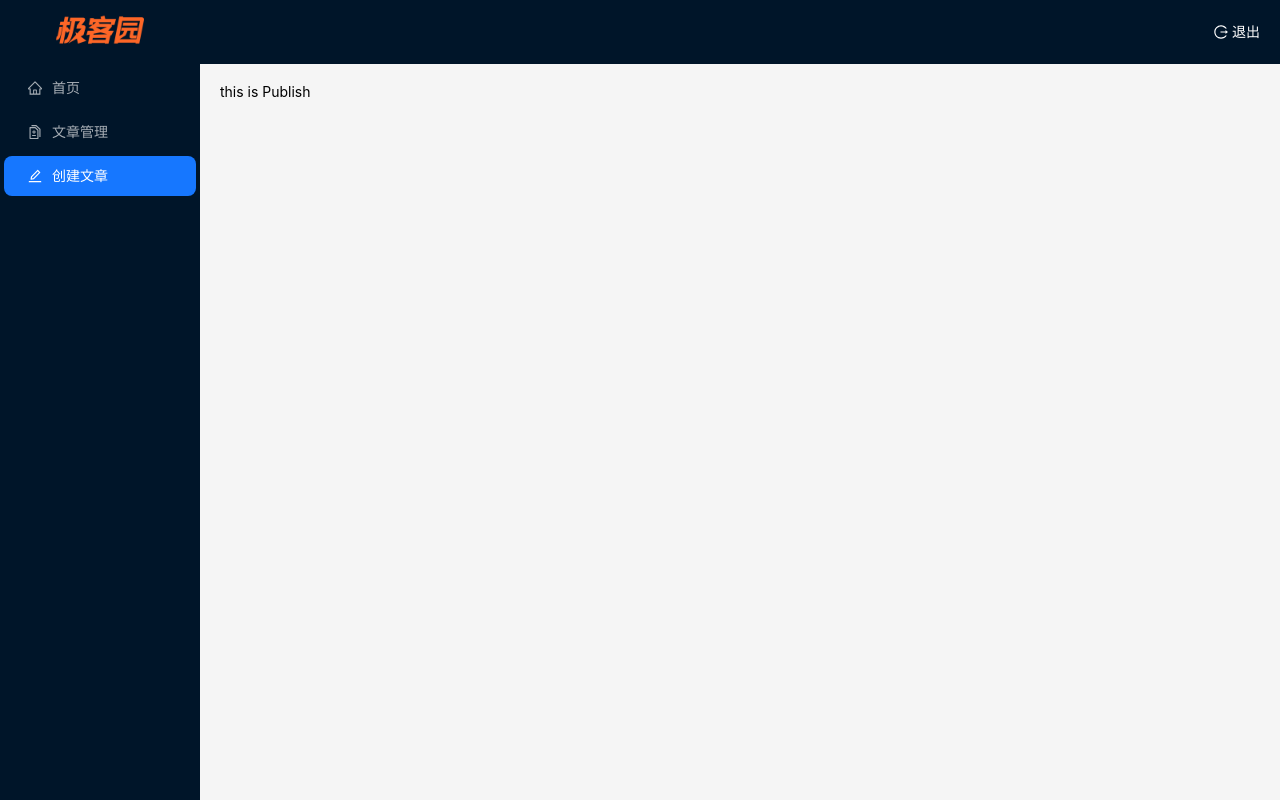
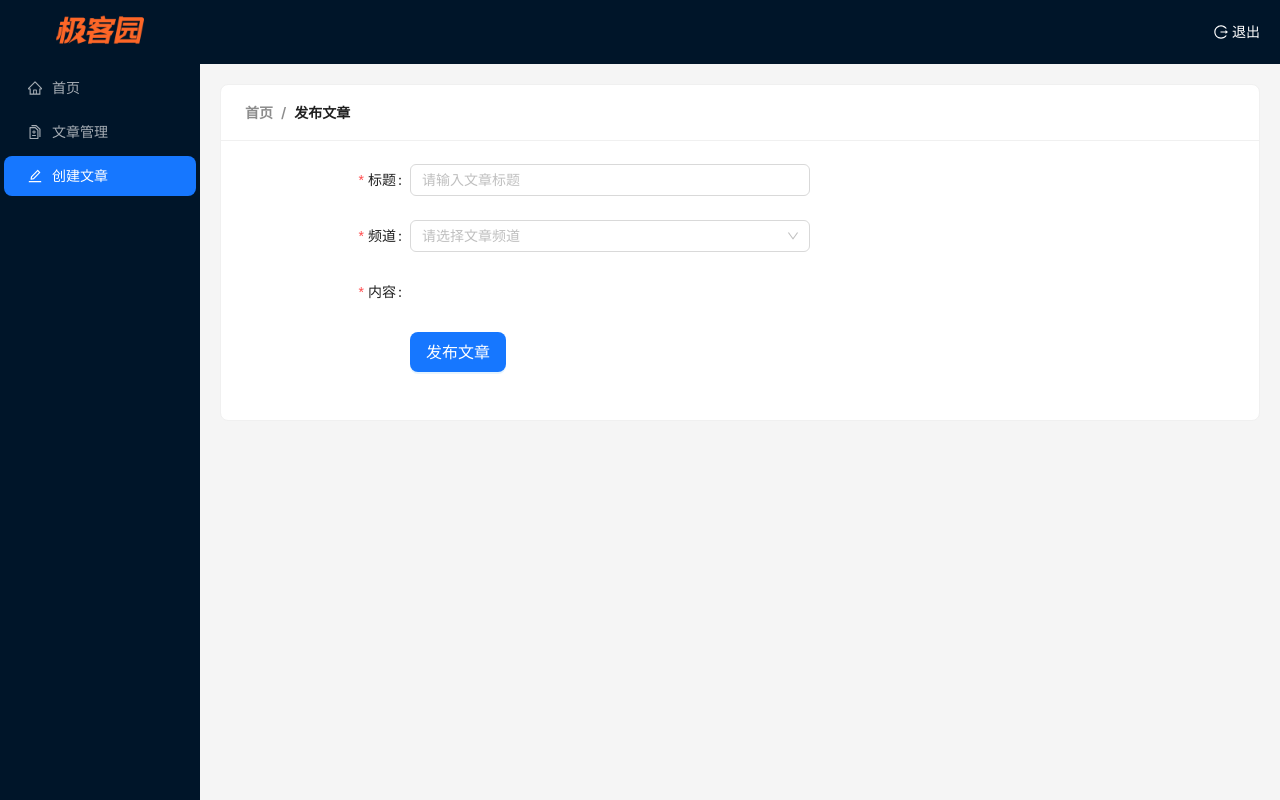
Before and after one commit to lgxssssss/react_jike, a React (Create React App) app in the folder react-booksell/: page /publish in a window 1280 px wide. Built offline with nearby package versions, Linux system fonts and the light colour scheme; no server answers; sample sign-in values are in the browser's storage.

Commit message:
发布文章结构搭建

```diff
--- a/react-booksell/src/pages/Publish/index.js
+++ b/react-booksell/src/pages/Publish/index.js
@@ -1,5 +1,70 @@
-const Publish = () =>{
-    return <div>this is Publish</div>
-}
+import {
+    Card,
+    Breadcrumb,
+    Form,
+    Button,
+    Radio,
+    Input,
+    Upload,
+    Space,
+    Select
+  } from 'antd'
+  import { PlusOutlined } from '@ant-design/icons'
+  import { Link } from 'react-router-dom'
+  import './index.scss'
+  const { Option } = Select
 
-export default Publish
+  const Publish = () => {
+    return (
+      <div className="publish">
+        <Card
+          title={
+            <Breadcrumb items={[
+              { title: <Link to={'/'}>首页</Link> },
+              { title: '发布文章' },
+            ]}
+            />
+          }
+        >
+          <Form
+            labelCol={{ span: 4 }}
+            wrapperCol={{ span: 16 }}
+            initialValues={{ type: 1 }}
+          >
+            <Form.Item
+              label="标题"
+              name="title"
+              rules={[{ required: true, message: '请输入文章标题' }]}
+            >
+              <Input placeholder="请输入文章标题" style={{ width: 400 }} />
+            </Form.Item>
+            <Form.Item
+              label="频道"
+              name="channel_id"
+              rules={[{ required: true, message: '请选择文章频道' }]}
+            >
+              <Select placeholder="请选择文章频道" style={{ width: 400 }}>
+                <Option value={0}></Option>
+              </Select>
+            </Form.Item>
+            <Form.Item
+              label="内容"
+              name="content"
+              rules={[{ required: true, message: '请输入文章内容' }]}
+            >
+                {/* 富文本编辑器 */}
+            </Form.Item>
+            <Form.Item wrapperCol={{ offset: 4 }}>
+              <Space>
+                <Button size="large" type="primary" htmlType="submit">
+                  发布文章
+                </Button>
+              </Space>
+            </Form.Item>
+          </Form>
+        </Card>
+      </div>
+    )
+  }
+
+  export default Publish
--- /dev/null
+++ b/react-booksell/src/pages/Publish/index.scss
@@ -0,0 +1,17 @@
+.publish {
+    position: relative;
+  }
+
+  .ant-upload-list {
+    .ant-upload-list-picture-card-container,
+    .ant-upload-select {
+      width: 146px;
+      height: 146px;
+    }
+  }
+
+  .publish-quill {
+    .ql-editor {
+      min-height: 300px;
+    }
+  }
```
